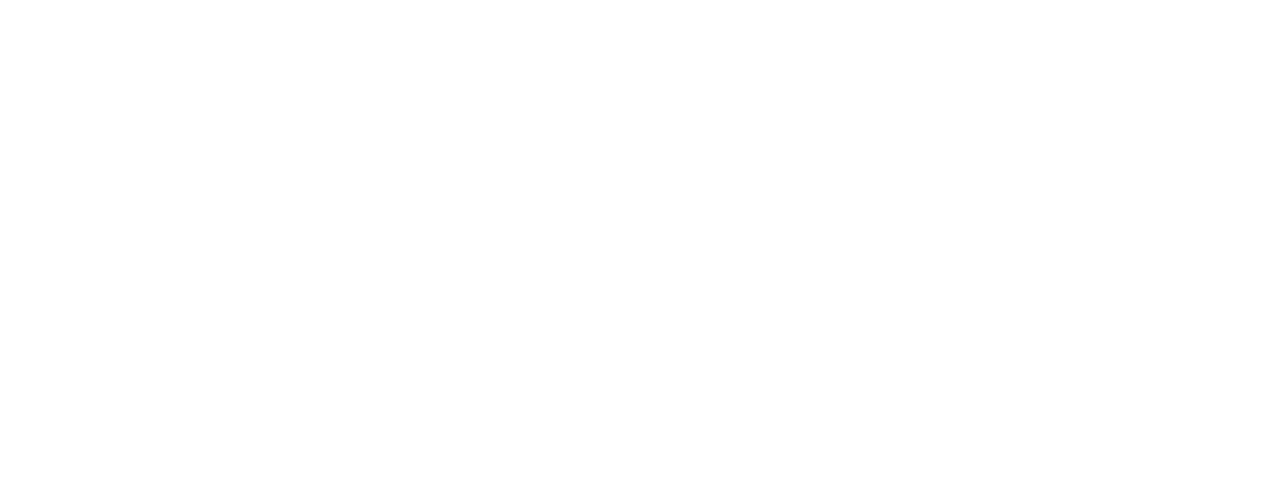
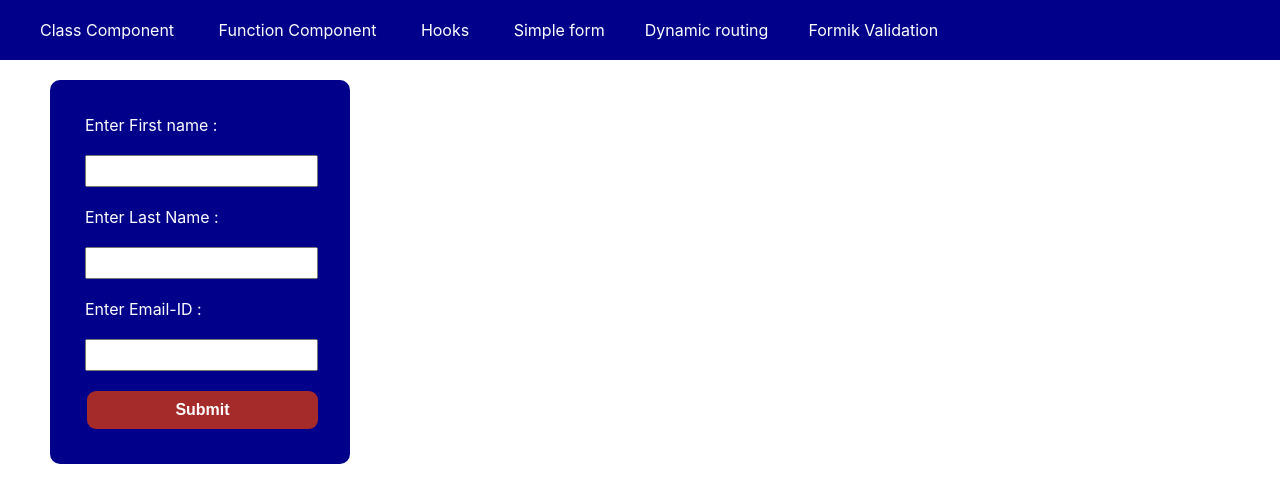
Before and after one commit to tirthgajjar087/react_program_intership, a React (Create React App) app: page /formikvalidation in a window 1280 px wide. Before the commit this address had no page. Shown: the top 502 px of the page. Built offline with nearby package versions, Linux system fonts and the light colour scheme; the HTML template or start-up script is replaced by a standard one.

Commit message:
Routing added

```diff
--- a/package.json
+++ b/package.json
@@ -6,13 +6,15 @@
     "@testing-library/jest-dom": "^5.17.0",
     "@testing-library/react": "^13.4.0",
     "@testing-library/user-event": "^13.5.0",
+    "formik": "^2.4.5",
     "prop-types": "^15.8.1",
     "react": "^18.2.0",
     "react-dom": "^18.2.0",
     "react-router": "^6.22.1",
     "react-router-dom": "^6.22.1",
     "react-scripts": "5.0.1",
-    "web-vitals": "^2.1.4"
+    "web-vitals": "^2.1.4",
+    "yup": "^1.3.3"
   },
   "scripts": {
     "start": "react-scripts start",
--- a/src/App.js
+++ b/src/App.js
@@ -13,6 +13,7 @@
 import Simple_form from './example/Simple_form';
 import Navbar from './example/Navbar';
 import CheckDyamic from './example/CheckDyamic';
+import FormikValidation from './example/FormikValidation';
 
 function App() {
 
@@ -53,7 +54,7 @@
 
       <BrowserRouter>
 
-        <Routes>w
+        <Routes>
           <Route path='/' element={<Navbar />}>
             {/* <Route index element={<Class_comp_ex />}></Route> */}
             <Route path='/class_component' element={<Class_comp_ex name="Pass to class com" />}></Route>
@@ -61,6 +62,7 @@
             <Route path='/hook' element={<Hook_ex />}></Route>
             <Route path="/form" element={<Simple_form />}></Route>
             <Route path="/dynamicroute/:id" element={<CheckDyamic />}></Route>
+            <Route path='/formikvalidation' element={<FormikValidation />} />
           </Route>
         </Routes>
       </BrowserRouter>
--- /dev/null
+++ b/src/example/FormikValidation.js
@@ -0,0 +1,39 @@
+import { Formik, useFormik } from 'formik'
+import React, { useState } from 'react'
+
+function FormikValidation() {
+
+    // const [personData, setPersonData] = useState({
+
+    const personData = {
+        fname: "",
+        lname: "",
+        email: ""
+    }
+
+    const formikdata = useFormik({
+        initialValues: personData,
+        onSubmit: (values) => {
+            console.log("Form data is", values);
+        }
+    })
+
+    return (
+        <>
+            <div>
+                <form onSubmit={formikdata.handleSubmit}>
+                    <label>Enter First name :</label>
+                    <input type="text" name="fname" id="" onChange={formikdata.handleChange} value={formikdata.values.fname} />
+                    <label>Enter Last Name :</label>
+                    <input type="text" name="lname" id="" onChange={formikdata.handleChange} value={formikdata.values.lname} />
+                    <label>Enter Email-ID :</label>
+                    <input type="text" name="email" id="" onChange={formikdata.handleChange} value={formikdata.values.email} />
+                    <button type='submit'>Submit</button>
+                </form>
+
+            </div>
+        </>
+    )
+}
+
+export default FormikValidation
--- a/src/example/Navbar.js
+++ b/src/example/Navbar.js
@@ -13,7 +13,7 @@
                 <Link to="/hook"> Hooks </Link>
                 <Link to="/form">Simple form</Link>
                 <Link to="/dynamicroute/:id">Dynamic routing</Link>
-
+                <Link to="/formikvalidation">Formik Validation</Link>
             </nav>
 
             <Outlet />
--- a/src/example/Simple_form.js
+++ b/src/example/Simple_form.js
@@ -42,16 +42,16 @@
     return (
         <>
             <form onSubmit={handleSUbmitData}>
-                <label>First name</label>
+                <label htmlFor='fname'>First name</label>
                 <input type="text" name="fname" id="fname" value={person.fname} onChange={handleData} />
 
-                <label>Last name</label>
+                <label htmlFor='lname'>Last name</label>
                 <input type="text" name="lname" id="lname" value={person.lname} onChange={handleData} />
 
-                <label>Email ID</label>
+                <label htmlFor='emailId'>Email ID</label>
                 <input type="text" name="emailId" id="emailId" value={person.emailId} onChange={handleData} />
 
-                <label>password</label>
+                <label htmlFor='password'>password</label>
                 <input type="password" name="password" id="password" value={person.password} onChange={handleData} />
 
                 <button type='submit'>SUBMIT</button>
--- a/src/index.css
+++ b/src/index.css
@@ -31,3 +31,35 @@
   border-radius: 10px;
   background-color: rgb(13, 13, 117);
 }
+
+form {
+  background-color: darkblue;
+  color: white;
+  padding: 35px;
+  border-radius: 10px;
+  display: grid;
+  gap: 10px;
+
+  margin-left: 50px;
+  width: 230px;
+}
+
+input {
+
+  font-size: 1rem;
+  font-weight: 600;
+  display: block;
+  margin: 10px 0px;
+  padding: 5px;
+}
+
+button {
+  background-color: brown;
+  padding: 10px 15px;
+  color: white;
+  font-size: 1rem;
+  font-weight: 600;
+  margin-left: 2px;
+  border: none;
+  border-radius: 9px;
+}
```
Also changed, not shown: 1 other file (tests, documents, lock files or other folders).
